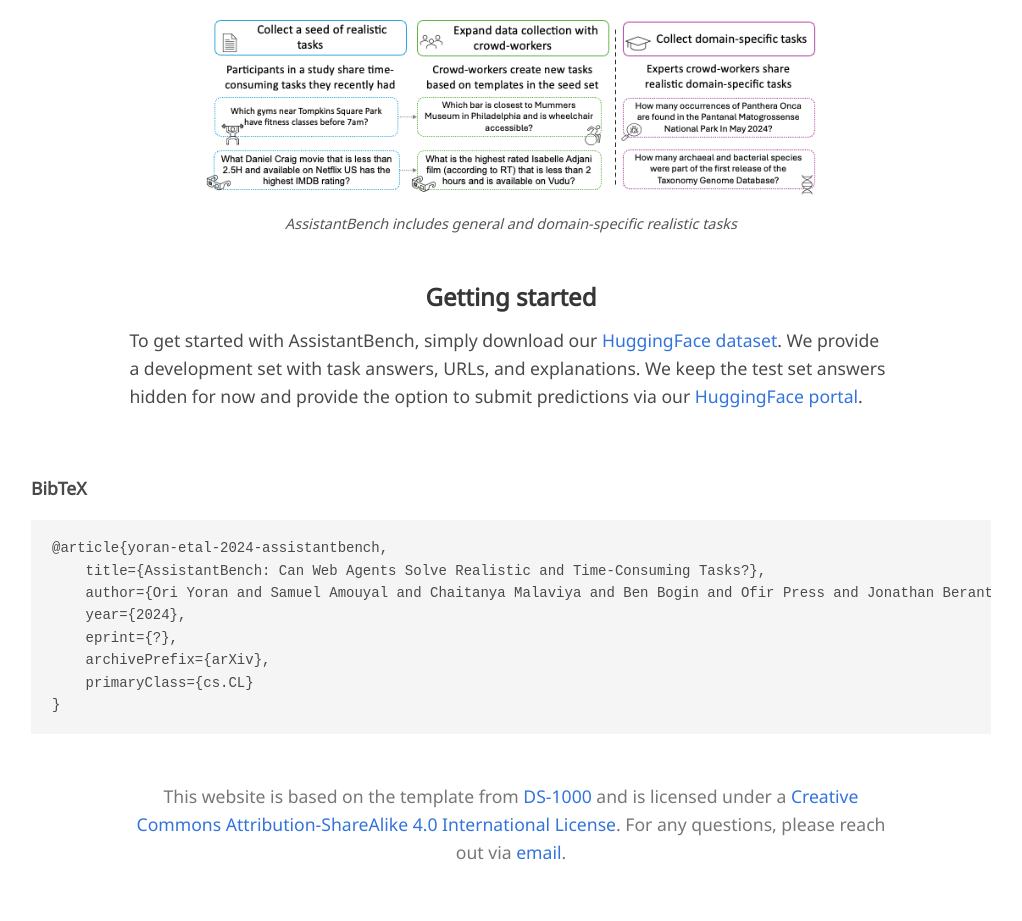
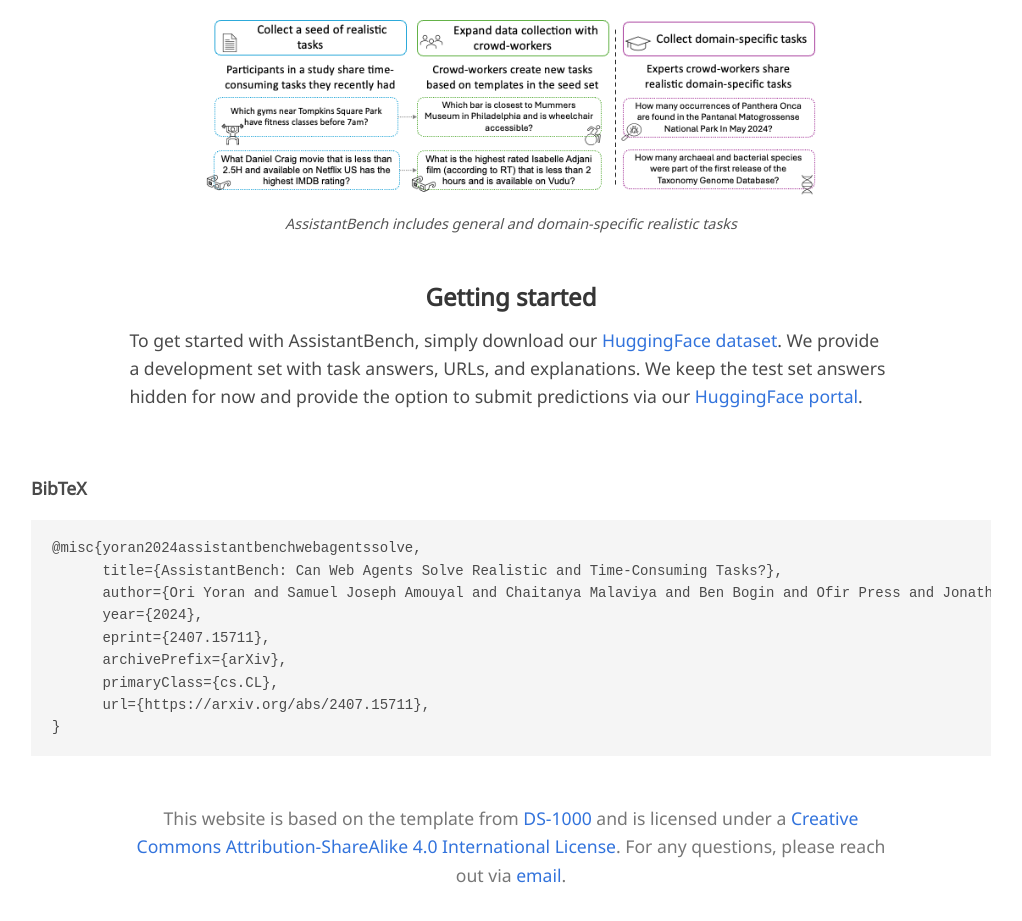
Before and after one commit to assistantbench/assistantbench.github.io, a plain HTML site: page index.html in a window 1280 px wide. Shown: the part 2472-3393 px from the top of the page, without its empty margins (129-1151 px from the left). Before the commit the page ends 3370 px from the top, so only its background shows below. Drawn offline with Linux system fonts and the light colour scheme; some icons are missing; a web font is replaced by a local one.

Commit message:
Update index.html

```diff
--- a/index.html
+++ b/index.html
@@ -182,7 +182,7 @@
             </div>
             <div class="column has-text-centered publication-links">
               <span class="link-block">
-                <a href="https://github.com/oriyor/assistantbench/blob/main/resources/assistantbench.pdf" class="external-link button is-normal is-rounded">
+                <a href="https://arxiv.org/abs/2407.15711" class="external-link button is-normal is-rounded">
                   <span class="icon" style="height: 1.5em;">
                     <img src="./static/images/arxiv_icon.png" alt="arxiv icon" style="height: 1.5em;">
                   </span>
@@ -228,7 +228,7 @@
       <div class="column is-four-fifths">
         <div class="content has-text-justified">
           <h3 style="text-align: center;">About AssistantBench</h3>
-          <p style="text-align: left;">AssistantBench evaluates the ability of web agents to automatically solve realistic and time-consuming tasks. The benchmark includes 214 tasks covering multiple domains from more than 525 pages from 258 different websites. Please check out our <a href="https://arxiv.org/pdf/?" target="_blank">paper</a> for more details.</p>
+          <p style="text-align: left;">AssistantBench evaluates the ability of web agents to automatically solve realistic and time-consuming tasks. The benchmark includes 214 tasks covering multiple domains from more than 525 pages from 258 different websites. Please check out our <a href="https://arxiv.org/abs/2407.15711" target="_blank">paper</a> for more details.</p>
         </div>
       </div>
     </div>
@@ -406,13 +406,14 @@
 <section class="section" id="BibTeX">
   <div class="container is-max-desktop content">
     <p><b>BibTeX</b></p>
-    <pre><code>@article{yoran-etal-2024-assistantbench,
-    title={AssistantBench: Can Web Agents Solve Realistic and Time-Consuming Tasks?},
-    author={Ori Yoran and Samuel Amouyal and Chaitanya Malaviya and Ben Bogin and Ofir Press and Jonathan Berant},
-    year={2024},
-    eprint={?},
-    archivePrefix={arXiv},
-    primaryClass={cs.CL}
+    <pre><code>@misc{yoran2024assistantbenchwebagentssolve,
+      title={AssistantBench: Can Web Agents Solve Realistic and Time-Consuming Tasks?},
+      author={Ori Yoran and Samuel Joseph Amouyal and Chaitanya Malaviya and Ben Bogin and Ofir Press and Jonathan Berant},
+      year={2024},
+      eprint={2407.15711},
+      archivePrefix={arXiv},
+      primaryClass={cs.CL},
+      url={https://arxiv.org/abs/2407.15711},
 }</code></pre>
   </div>
 </section>
```
